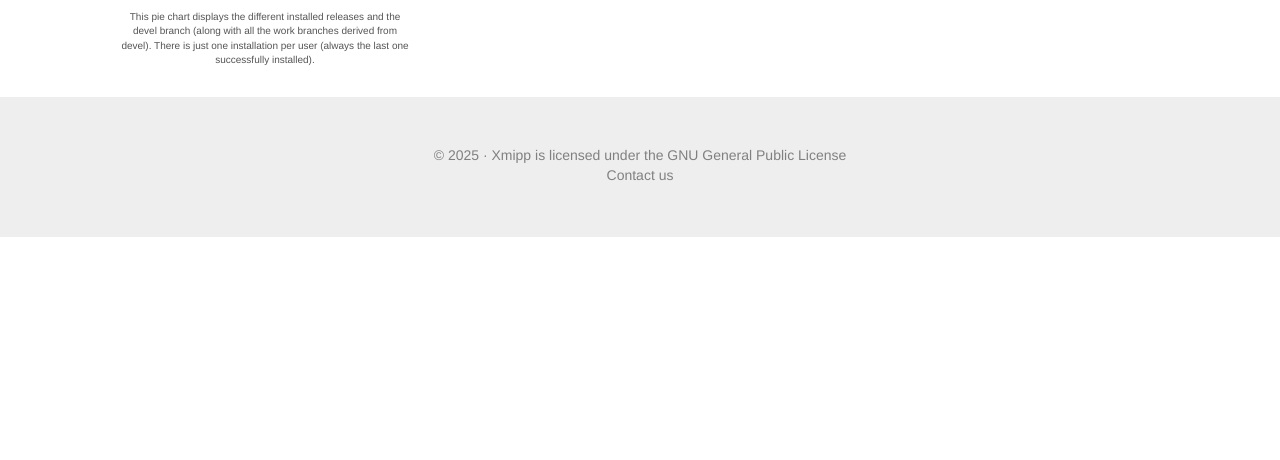
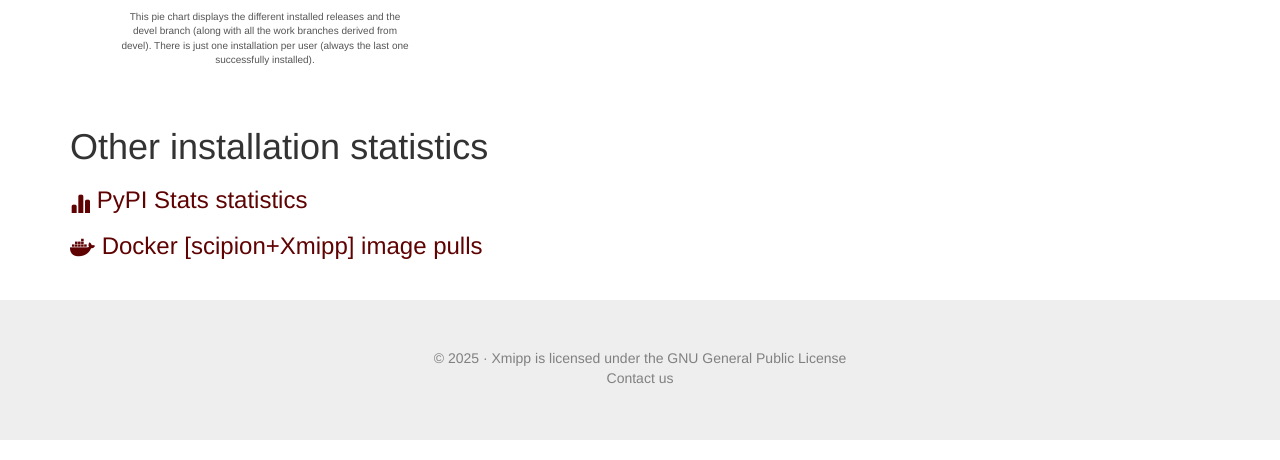
Before and after one commit to I2PC/xmipp-portal, a Django app: page /metrics in a window 1280 px wide. Shown: the part 1685-2145 px from the top of the page. Before the commit the page ends 1922 px from the top, so only its background shows below. Run offline with Django 3.2, Linux system fonts and the light colour scheme; some libraries are stand-ins or nearby versions.

Commit message:
links to pypi and docker

```diff
--- a/web/templates/home/index.html
+++ b/web/templates/home/index.html
@@ -110,8 +110,8 @@
       <div class="container">
         <div class="row">
           <div class="col-md-4">
-            <!-- <h3><a href="{% url 'metrics' %}" ><span class="glyphicon glyphicon-stats" aria-hidden="true"></span> Metrics</a></h3> -->
-            <h3><a href="https://pypistats.org/packages/scipion-em-xmipp" ><span class="glyphicon glyphicon-stats" aria-hidden="true"></span> Metrics</a></h3>
+            <h3><a href="{% url 'metrics' %}" ><span class="glyphicon glyphicon-stats" aria-hidden="true"></span> Metrics</a></h3>
+            <!-- <h3><a href="https://pypistats.org/packages/scipion-em-xmipp" ><span class="glyphicon glyphicon-stats" aria-hidden="true"></span> Metrics</a></h3>-->
             <p>Find data and graphical insights into Xmipp installations.</p>
           </div>
         </div>
--- a/web/templates/home/metrics.html
+++ b/web/templates/home/metrics.html
@@ -88,7 +88,8 @@
     {#    <p>Find bellow some charts about our users</p>#}
       <div id="wrapMain">
         <br>
-           <div class="container">
+    <div class="container">
+
     <h1>Installation based charts</h1>
     <br>
 
@@ -129,7 +130,26 @@
             </div>
         </div>
     </div>
-</div>
+    </div>
+
+
+    <div class="container">
+    <h1 style="margin-top: 50px;">Other installation statistics</h1>
+        <h3>
+          <a href="https://pypistats.org/packages/scipion-em-xmipp">
+            <span class="glyphicon glyphicon-stats" aria-hidden="true" style="font-size: 20px; vertical-align: middle;"></span>
+            PyPI Stats statistics
+          </a>
+        </h3>
+
+<link rel="stylesheet" href="https://cdnjs.cloudflare.com/ajax/libs/font-awesome/6.5.0/css/all.min.css">
+
+<h3 style="margin-bottom: 40px;">
+  <a href="https://github.com/I2PC/scipion-containers">
+    <i class="fab fa-docker" style="font-size: 20px; vertical-align: middle;"></i>
+    Docker [scipion+Xmipp] image pulls
+  </a>
+</h3>
 
 <!-- CSS to style explanations and align text -->
 <style>
```
